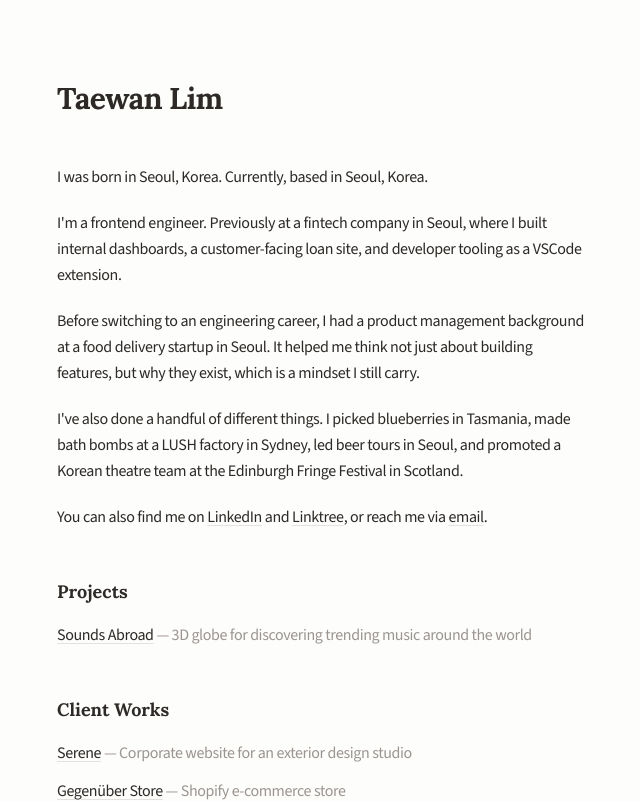
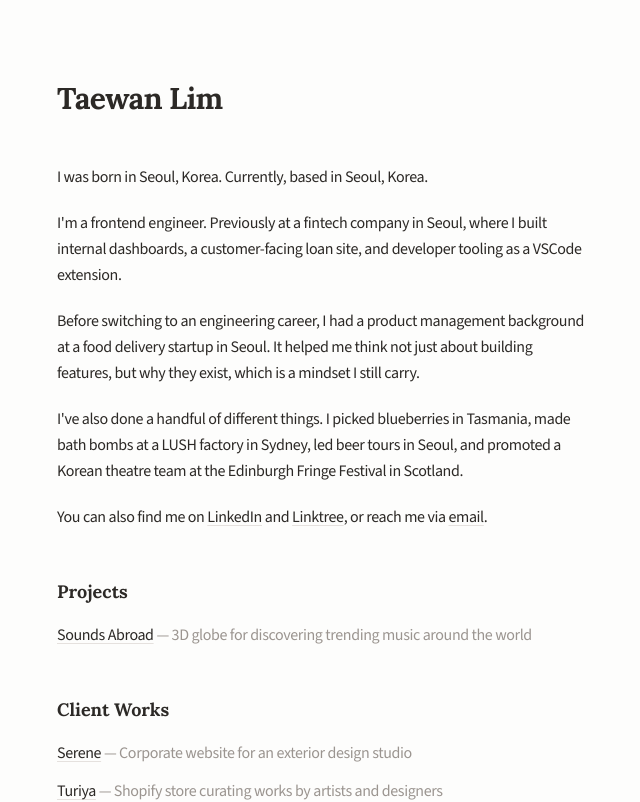
Before and after one commit to taewanu/twlim.dev, a Next.js app: page / in a window 1280 px wide. Shown: the top 802 px of the page, without its empty margins (319-959 px from the left). Built offline with nearby package versions, Linux system fonts and the light colour scheme; no server answers.

Commit message:
content: replace Gegenüber Store with Turiya in client works
The client is closing thegegenuber.com and launching turiya.kr, a
Shopify store curating works by artists and designers, so the portfolio
points at the live site.

```diff
--- a/src/app/page.tsx
+++ b/src/app/page.tsx
@@ -100,13 +100,16 @@ export function Home() {
           </li>
           <li>
             <a
-              href="https://store.thegegenuber.com"
+              href="https://turiya.kr"
               target="_blank"
               rel="noopener noreferrer"
             >
-              Gegenüber Store
+              Turiya
             </a>
-            <span className="text-muted"> — Shopify e-commerce store</span>
+            <span className="text-muted">
+              {" "}
+              — Shopify store curating works by artists and designers
+            </span>
           </li>
         </ul>
       </section>
```
